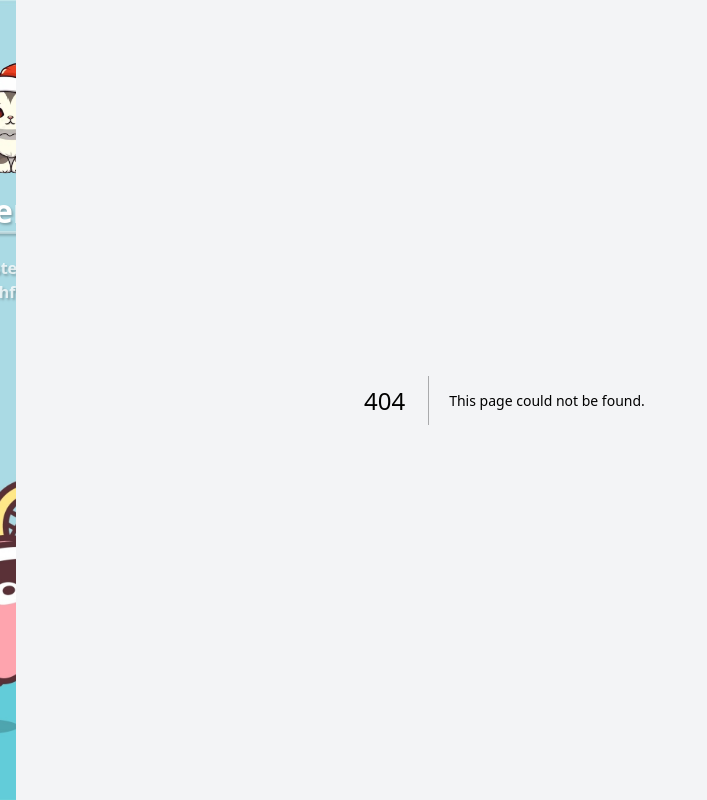
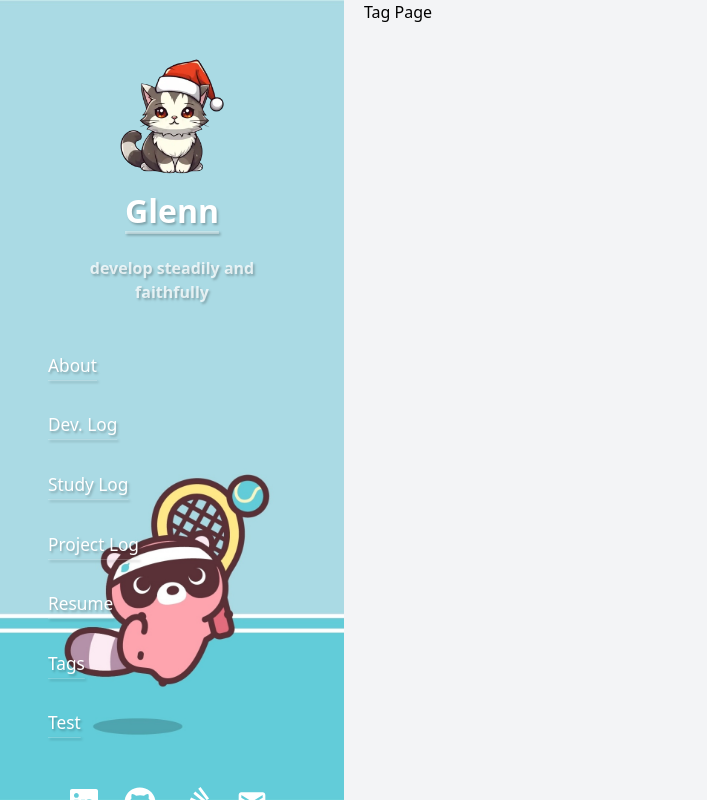
Before and after one commit to bumsu01/bumsu01.github.io, a Next.js app: page /tags in a window 1280 px wide. Before the commit this address had no page. Shown: the whole page, without its empty margins (0-707 px from the left). Built offline with nearby package versions, Linux system fonts and the light colour scheme.

Commit message:
Feature: Page init

```diff
--- /dev/null
+++ b/src/app/dev/page.tsx
@@ -0,0 +1,3 @@
+export default function DevPage() {
+  return <div>Dev Page</div>;
+}
--- a/src/app/layout.tsx
+++ b/src/app/layout.tsx
@@ -1,6 +1,6 @@
 "use client";
 
-import { ReactNode, useEffect, useState } from "react";
+import { ReactNode } from "react";
 
 import { Header } from "@/organisms/header";
 import { Sidebar } from "@/organisms/sidebar";
@@ -12,32 +12,18 @@ import "./globals.css";
 
 export default function RootLayout({ children }: { children: ReactNode }) {
   const windowSize = useWindowResize();
-  const [sidebarWidth, setSidebarWidth] = useState<number>(0);
-
-  useEffect(() => {
-    if (windowSize.width === undefined) {
-      return;
-    }
-    setSidebarWidth(() => {
-      if (windowSize.width === undefined) {
-        return 0;
-      }
-      if (windowSize.width < 1024) {
-        return 8;
-      } else if (windowSize.width < 1512) {
-        return 344;
-      } else {
-        return 500;
-      }
-    });
-  }, [windowSize]);
 
   return (
     <html lang="en">
       <body className="bg-gray-100">
         <S.Container>
-          <Sidebar />
-          <S.Frame style={{ position: "absolute", left: sidebarWidth + 20 }}>
+          <Sidebar
+            windowWidth={windowSize.width}
+            initSidebarWidth={windowSize.initSidebar}
+          />
+          <S.Frame
+            style={{ position: "absolute", left: windowSize.initSidebar + 20 }}
+          >
             {children}
           </S.Frame>
         </S.Container>
--- /dev/null
+++ b/src/app/project/page.tsx
@@ -0,0 +1,3 @@
+export default function ProjectPage() {
+  return <div>Project Page</div>;
+}
--- /dev/null
+++ b/src/app/resume/page.tsx
@@ -0,0 +1,3 @@
+export default function ResumePage() {
+  return <div>Resume Page</div>;
+}
--- /dev/null
+++ b/src/app/study/page.tsx
@@ -0,0 +1,3 @@
+export default function StudyPage() {
+  return <div>Study Page</div>;
+}
--- /dev/null
+++ b/src/app/tags/page.tsx
@@ -0,0 +1,3 @@
+export default function TagPage() {
+  return <div>Tag Page</div>;
+}
--- a/src/shared/components/organisms/sidebar/Sidebar.tsx
+++ b/src/shared/components/organisms/sidebar/Sidebar.tsx
@@ -1,36 +1,29 @@
 /* eslint-disable react-hooks/exhaustive-deps */
-import React from "react";
-import { useCallback, useEffect, useRef, useState } from "react";
+import React, { useEffect } from "react";
+import { useCallback, useRef, useState } from "react";
 import * as S from "./Sidebar.styled";
 import { SidebarItem } from "../sidebar-item";
 import { SidebarProfile } from "../sidebar-profile";
 import SidebarSocial from "../sidebar-social/SidebarSocial";
 import SidebarAlert from "../sidebar-alert/SidebarAlert";
-import useWindowResize from "shared/hooks/useWindowResize";
 
-export default function Sidebar() {
+export default function Sidebar({
+  windowWidth = 1024,
+  initSidebarWidth,
+}: {
+  windowWidth?: number;
+  initSidebarWidth: number;
+}) {
   const sidebarRef = useRef<HTMLDivElement>(null);
-  const [windowWidth, setWindowWidth] = useState<number>(0);
-  const [sidebarWidth, setSidebarWidth] = useState<number>(() => initialData());
-
-  const resizeWidth = useWindowResize();
-  function initialData(): number {
-    if (windowWidth < 1024) {
-      return 8;
-    } else if (windowWidth < 1512) {
-      return 344;
-    } else {
-      return 500;
-    }
-  }
+  const [sidebarWidth, setSidebarWidth] = useState<number>(initSidebarWidth);
 
   useEffect(() => {
-    if (resizeWidth.width === undefined) {
-      return;
+    if (sidebarWidth === 8 || sidebarWidth === 344 || sidebarWidth === 500) {
+      setSidebarWidth(initSidebarWidth);
+    } else {
+      setSidebarWidth(windowWidth);
     }
-    setWindowWidth(resizeWidth.width);
-    setSidebarWidth(() => initialData());
-  }, [resizeWidth]);
+  }, [initSidebarWidth, windowWidth]);
 
   const mouseDownHandler = useCallback(
     (clickEvent: React.MouseEvent<Element, MouseEvent>) => {
@@ -45,8 +38,8 @@ export default function Sidebar() {
         const deltaX = moveEvent.screenX - clickEvent.screenX;
         setSidebarWidth(() => {
           return sidebarWidth + deltaX < windowWidth / 2
-            ? initialData()
-            : windowWidth;
+            ? initSidebarWidth
+            : window.innerWidth;
         });
         document.removeEventListener("mousemove", mouseMoveHandler);
       };
--- a/src/shared/hooks/useWindowResize.tsx
+++ b/src/shared/hooks/useWindowResize.tsx
@@ -1,11 +1,26 @@
 import { useEffect, useState } from "react";
 
 const useWindowResize = () => {
-  type windowSizeType = { width?: number; height?: number };
+  type windowSizeType = {
+    width?: number;
+    height?: number;
+    initSidebar: number;
+  };
   const [windowSize, setWindowSize] = useState<windowSizeType>({
     width: undefined,
     height: undefined,
+    initSidebar: 344,
   });
+
+  const getInitSidebarWidth = () => {
+    if (window.innerWidth < 1024) {
+      return 8;
+    } else if (window.innerWidth < 1512) {
+      return 344;
+    } else {
+      return 500;
+    }
+  };
 
   useEffect(() => {
     if (typeof window !== "undefined") {
@@ -13,6 +28,7 @@ const useWindowResize = () => {
         setWindowSize({
           width: window.innerWidth,
           height: window.innerHeight,
+          initSidebar: getInitSidebarWidth(),
         });
       };
 
```
